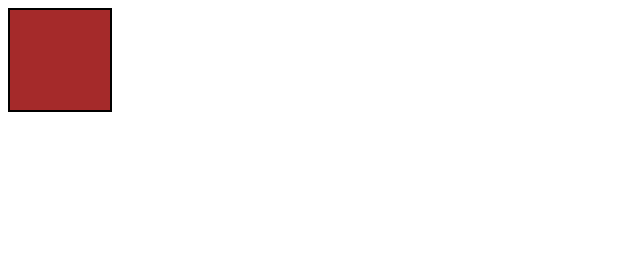
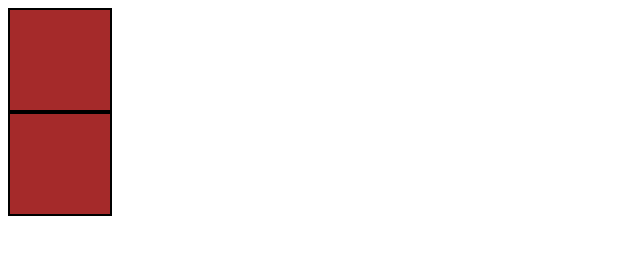
Before and after one commit to Vasilij-jV/defender-game, a plain HTML site: page src/index.html in a window 1280 px wide. Shown: the whole page, without its empty margins (0-640 px from the left). Drawn offline with Linux system fonts and the light colour scheme.

Commit message:
defender-game

```diff
--- a/src/CSS/index.css
+++ b/src/CSS/index.css
@@ -4,3 +4,10 @@ div {
     border: 2px solid black;
     background-color: brown;
 }
+
+div {
+    width: 100px;
+    height: 100px;
+    border: 2px solid black;
+    background-color: brown;
+}
--- a/src/index.html
+++ b/src/index.html
@@ -9,5 +9,6 @@
 </head>
 <body>
     <div></div>
+    <div></div>
 </body>
 </html>
```
